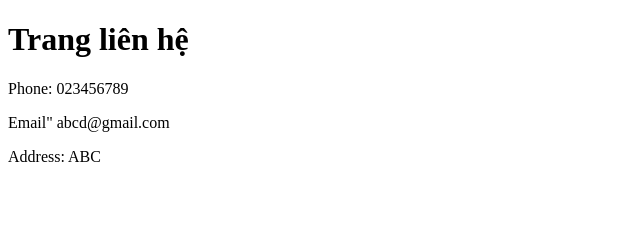
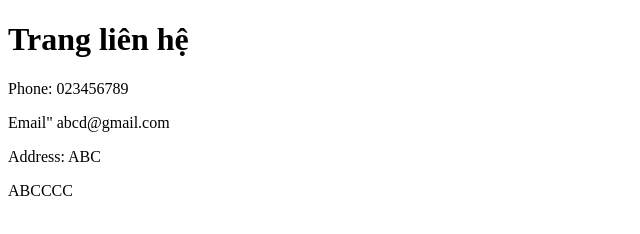
Before and after one commit to TranLeKimBao2001/bai-tap, a plain HTML site: page contact.html in a window 1280 px wide. Shown: the full height of the page, 0-640 px from the left. Drawn offline with Linux system fonts and the light colour scheme.

Commit message:
Tui moi them dong ABCCCCC

```diff
--- a/contact.html
+++ b/contact.html
@@ -11,5 +11,6 @@
 
     <p>Email" abcd@gmail.com</p>
     <p>Address: ABC</p>
+    <p>ABCCCC</p>
   </body>
 </html>
```
